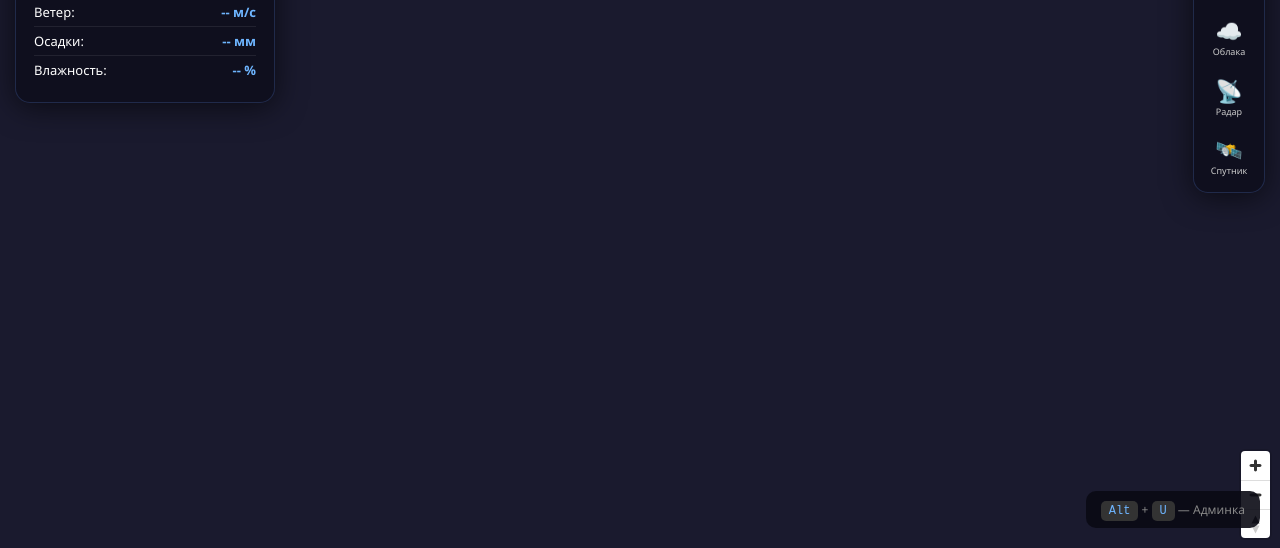
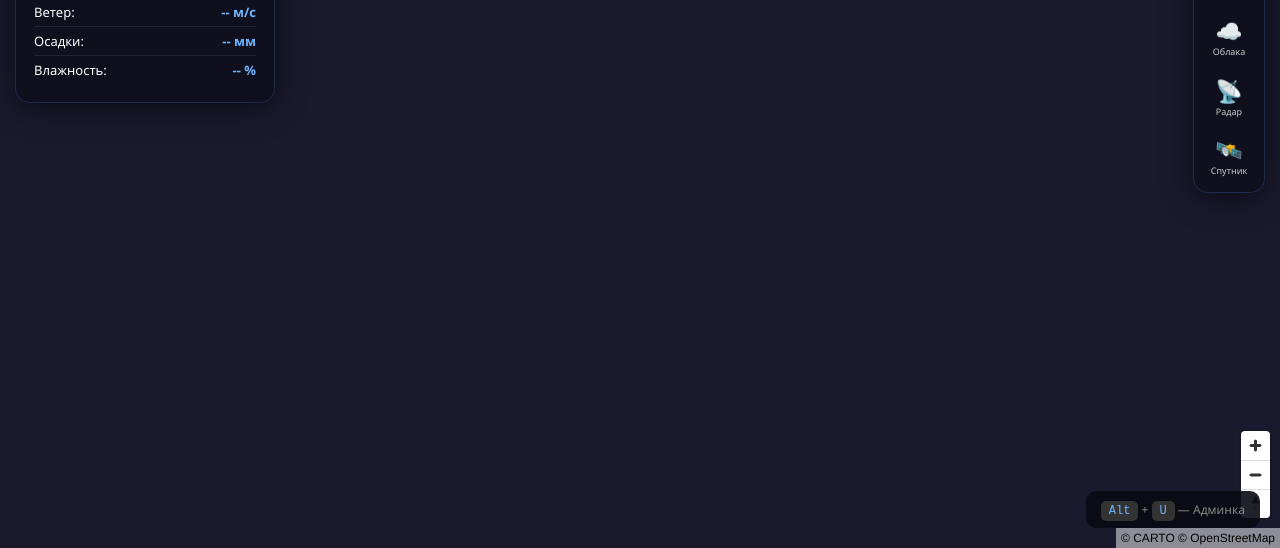
Before and after one commit to nanov6058-ops/weather-server-, a website: page weather-server/public/index.html in a window 1280 px wide. Shown: the part 252-800 px from the top of the page. Drawn offline with nearby package versions, Linux system fonts and the light colour scheme; no server answers.

Commit message:
Update index.html

```diff
--- a/weather-server/public/index.html
+++ b/weather-server/public/index.html
@@ -92,7 +92,7 @@
         .weather-panel .details div:last-child { border-bottom: none; }
         .weather-panel .details .val { color: #6eb5ff; font-weight: bold; }
 
-        /* АДМИНКА (ПОЛНАЯ) */
+        /* АДМИНКА */
         .admin-panel {
             position: fixed; top: 50%; left: 50%;
             transform: translate(-50%, -50%) scale(0.9);
@@ -199,7 +199,7 @@
 
 <div class="overlay" id="overlay" onclick="closeAll()"></div>
 
-<!-- ПОЛНАЯ АДМИНКА -->
+<!-- АДМИНКА -->
 <div class="admin-panel" id="adminPanel">
     <h2>🔧 Админ-панель</h2>
 
@@ -207,11 +207,11 @@
         <h3>🌧️ Осадки</h3>
         <div class="admin-control">
             <label>Интенсивность: <span id="rainIntensityLabel">0</span>%</label>
-            <input type="range" id="rainIntensity" min="0" max="100" value="0" oninput="updateRainIntensity(this.value)">
+            <input type="range" id="rainIntensity" min="0" max="100" value="0" oninput="document.getElementById('rainIntensityLabel').textContent=this.value">
         </div>
         <div class="admin-control">
             <label>Тип явления:</label>
-            <select id="phenomenonType" onchange="updatePhenomenonType(this.value)">
+            <select id="phenomenonType">
                 <option value="rain">Дождь</option>
                 <option value="snow">Снег</option>
                 <option value="storm">Гроза</option>
@@ -261,6 +261,7 @@
     </div>
 </div>
 
+<!-- ВХОД -->
 <div class="auth-modal" id="authModal">
     <h2 id="authTitle">Вход</h2>
     <input type="text" id="authLogin" placeholder="Логин">
@@ -273,29 +274,30 @@
 
 <script>
     // ============================================
-    // КАРТА (OpenStreetMap + CSS-фильтр для тёмной темы)
+    // КАРТА (CARTO Voyager — работает стабильно)
     // ============================================
     const map = new maplibregl.Map({
         container: 'map',
         style: {
             version: 8,
             sources: {
-                'osm': {
+                'carto': {
                     type: 'raster',
-                    tiles: ['https://tile.openstreetmap.org/{z}/{x}/{y}.png'],
+                    tiles: ['https://basemaps.cartocdn.com/rastertiles/voyager/{z}/{x}/{y}{r}.png'],
                     tileSize: 256,
-                    maxzoom: 19
+                    maxzoom: 19,
+                    attribution: '© CARTO © OpenStreetMap'
                 }
             },
             layers: [
                 {
-                    id: 'osm-layer',
+                    id: 'carto-layer',
                     type: 'raster',
-                    source: 'osm',
+                    source: 'carto',
                     paint: {
-                        'raster-brightness-min': 0.1,
+                        'raster-brightness-min': 0.05,
                         'raster-brightness-max': 0.7,
-                        'raster-saturation': -0.6,
+                        'raster-saturation': -0.7,
                         'raster-contrast': 0.3
                     }
                 }
@@ -513,8 +515,6 @@
     // ============================================
     // АДМИНКА
     // ============================================
-    function updateRainIntensity(v) { document.getElementById('rainIntensityLabel').textContent = v; }
-    function updatePhenomenonType(v) { console.log('Тип:', v); }
     function applyWeather() { alert('Погода применена!'); }
     function resetWeather() {
         document.getElementById('rainIntensity').value = 0;
@@ -608,7 +608,7 @@
     // ЗАПУСК
     // ============================================
     map.on('load', () => {
-        console.log('🗺️ Карта загружена');
+        console.log('🗺️ Карта CARTO загружена');
         autoDetectLocation();
     });
 </script>
```
